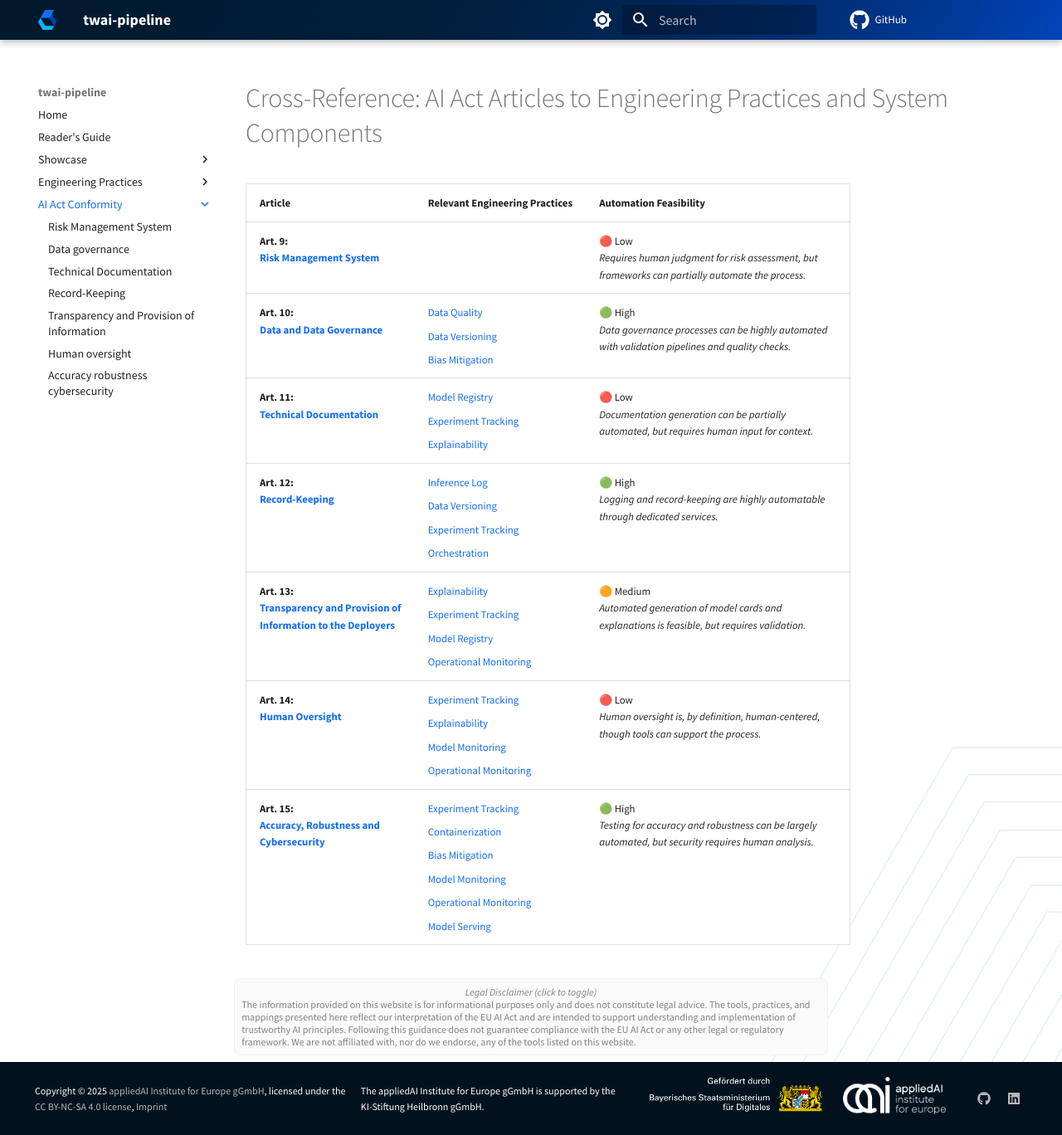
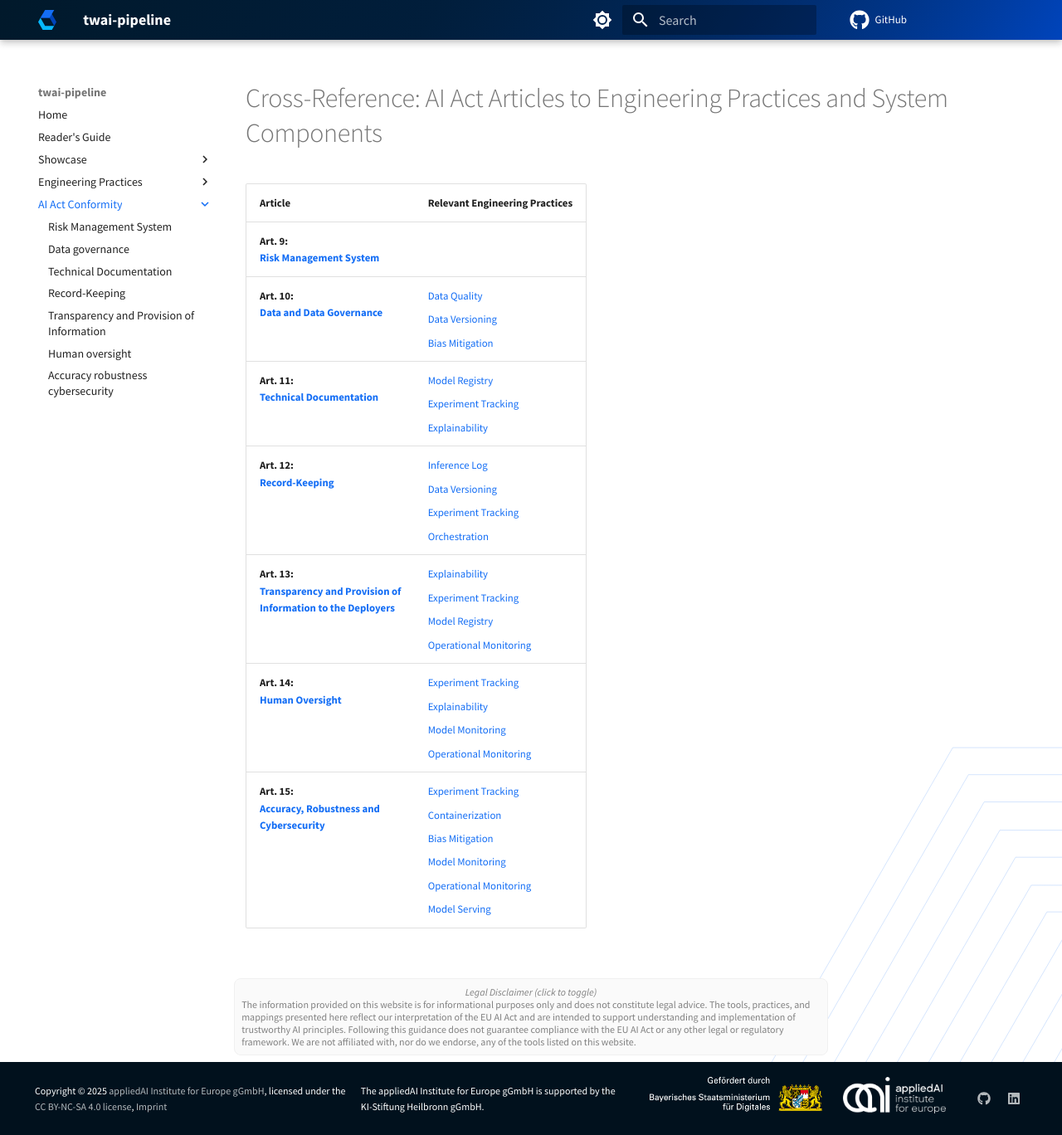
Before and after one commit to aai-institute/practical-ai-act, an MkDocs documentation site: the page built from docs/conformity/index.md, in a window 1280 px wide and 1368 px high. Shown: the whole window at 83% size. Built offline with MkDocs 1.6.1 and Material for MkDocs 9.7.7, drawn with Linux system fonts in a browser that asks for light colours; plug-ins that fetch from the network failed and are left out; comment, search, counter and statistics services are not loaded; the version menu is left out.

Commit message:
docs: Remove feasibility column from conformity overview page

```diff
--- a/docs/conformity/index.md
+++ b/docs/conformity/index.md
@@ -11,15 +11,15 @@ hide:
 
 /// html | div.conformity-table
 
-| Article                                                                        | Relevant Engineering Practices                                                                                                     | Automation Feasibility                                                                                           |
-| ------------------------------------------------------------------------------ | ---------------------------------------------------------------------------------------------------------------------------------- | ---------------------------------------------------------------------------------------------------------------- |
-| **Art. 9**:<br>[Risk Management System][]                                      |                                                                                                                                    | 🔴 Low<br>_Requires human judgment for risk assessment, but frameworks can partially automate the process._      |
-| **Art. 10**:<br>[Data and Data Governance][]                                   | [Data Quality][] [Data Versioning][] [Bias Mitigation][]                                                                           | 🟢 High<br>_Data governance processes can be highly automated with validation pipelines and quality checks._     |
-| **Art. 11**:<br>[Technical Documentation][]                                    | [Model Registry][] [Experiment Tracking][] [Explainability][]                                                                      | 🔴 Low<br>_Documentation generation can be partially automated, but requires human input for context._           |
-| **Art. 12**:<br>[Record-Keeping][]                                             | [Inference Log][] [Data Versioning][] [Experiment Tracking][] [Orchestration][]                                                    | 🟢 High<br>_Logging and record-keeping are highly automatable through dedicated services._                       |
-| **Art. 13**:<br>[Transparency and Provision of Information to the Deployers][] | [Explainability][] [Experiment Tracking][] [Model Registry][] [Operational Monitoring][]                                           | 🟠 Medium<br>_Automated generation of model cards and explanations is feasible, but requires validation._        |
-| **Art. 14**:<br>[Human Oversight][]                                            | [Experiment Tracking][] [Explainability][] [Model Monitoring][] [Operational Monitoring][]                                         | 🔴 Low<br>_Human oversight is, by definition, human-centered, though tools can support the process._             |
-| **Art. 15**:<br>[Accuracy, Robustness and Cybersecurity][]                     | [Experiment Tracking][] [Containerization][] [Bias Mitigation][] [Model Monitoring][] [Operational Monitoring][] [Model Serving][] | 🟢 High<br>_Testing for accuracy and robustness can be largely automated, but security requires human analysis._ |
+| Article                                                                        | Relevant Engineering Practices                                                                                                     |
+|--------------------------------------------------------------------------------|------------------------------------------------------------------------------------------------------------------------------------|
+| **Art. 9**:<br>[Risk Management System][]                                      |                                                                                                                                    |
+| **Art. 10**:<br>[Data and Data Governance][]                                   | [Data Quality][] [Data Versioning][] [Bias Mitigation][]                                                                           |
+| **Art. 11**:<br>[Technical Documentation][]                                    | [Model Registry][] [Experiment Tracking][] [Explainability][]                                                                      |
+| **Art. 12**:<br>[Record-Keeping][]                                             | [Inference Log][] [Data Versioning][] [Experiment Tracking][] [Orchestration][]                                                    |
+| **Art. 13**:<br>[Transparency and Provision of Information to the Deployers][] | [Explainability][] [Experiment Tracking][] [Model Registry][] [Operational Monitoring][]                                           |
+| **Art. 14**:<br>[Human Oversight][]                                            | [Experiment Tracking][] [Explainability][] [Model Monitoring][] [Operational Monitoring][]                                         |
+| **Art. 15**:<br>[Accuracy, Robustness and Cybersecurity][]                     | [Experiment Tracking][] [Containerization][] [Bias Mitigation][] [Model Monitoring][] [Operational Monitoring][] [Model Serving][] |
 
 ///
 
```
